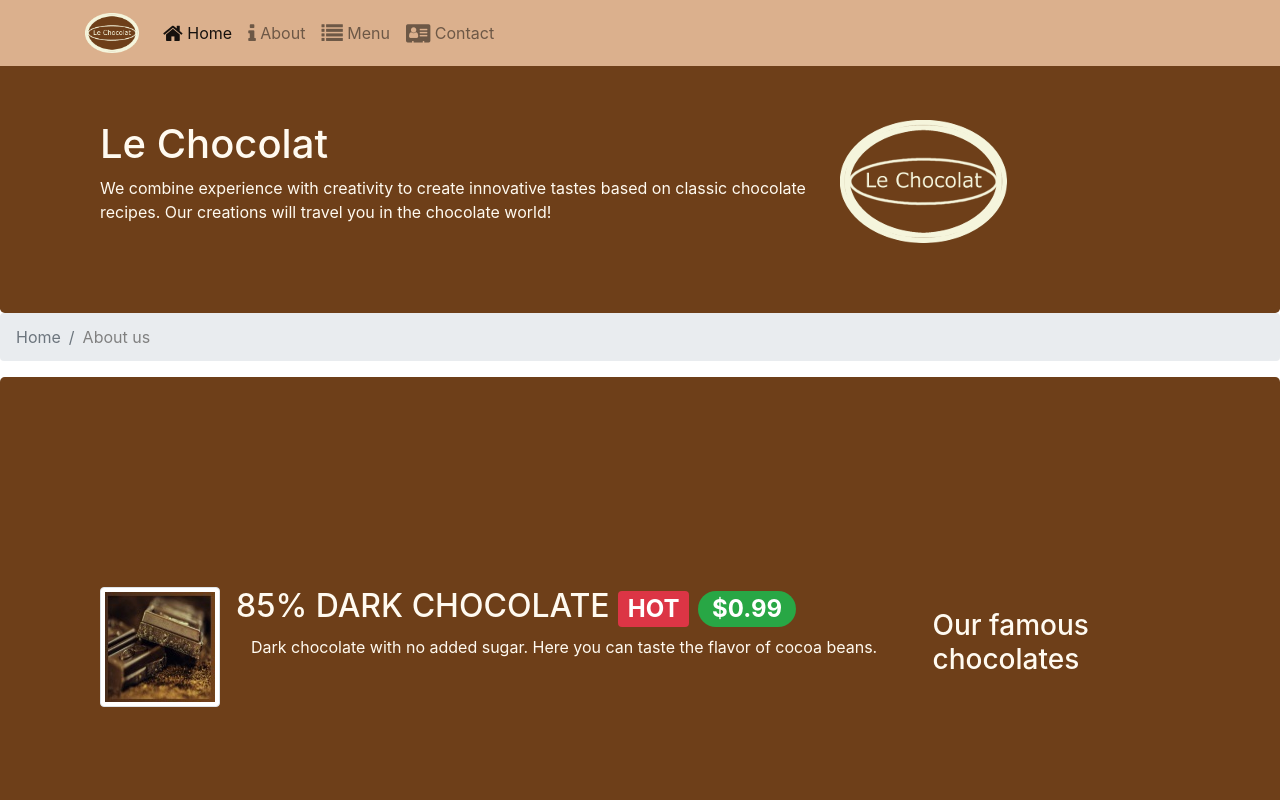
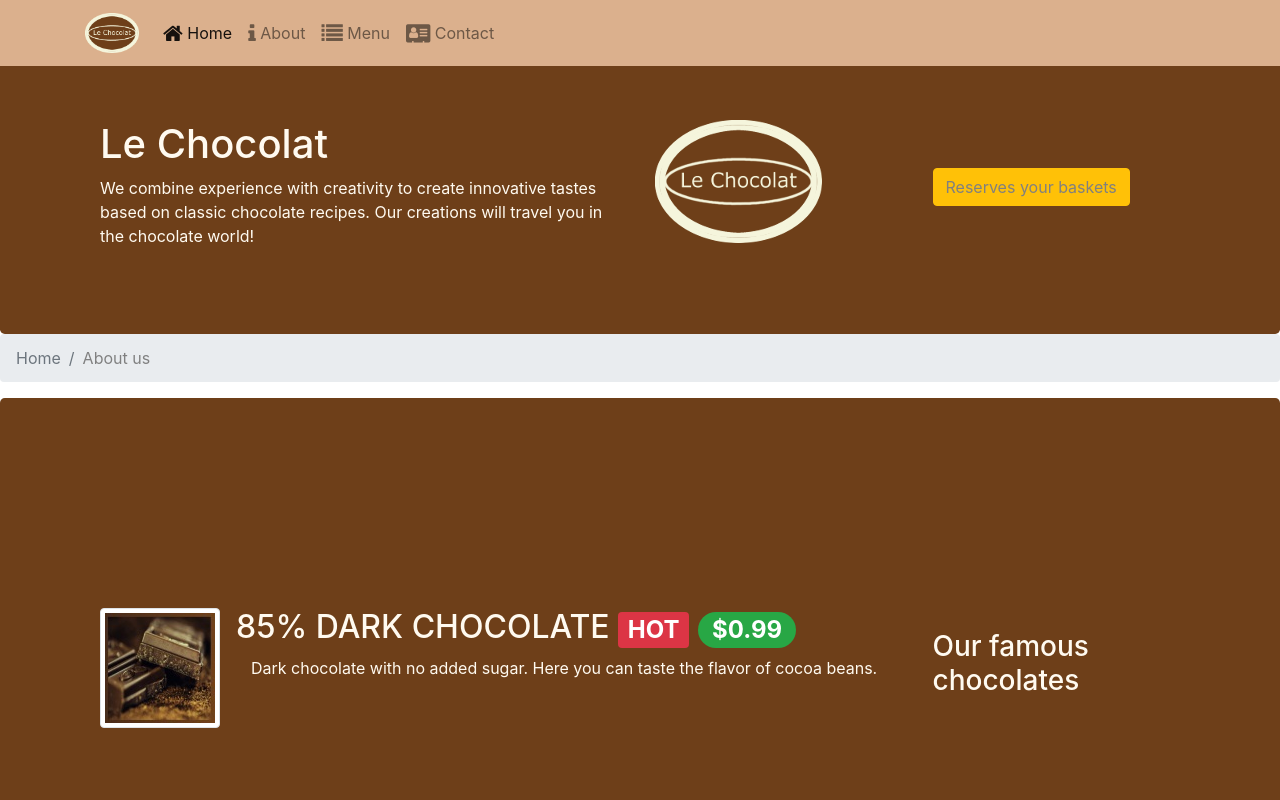
Before and after one commit to GeorgiaDemiri/LeChocolatFinal, a website: page index.html in a window 1280 px wide. Shown: the top 800 px of the page. Drawn offline with nearby package versions, Linux system fonts and the light colour scheme.

Commit message:
Assignment 9 Task 2

```diff
--- a/index.html
+++ b/index.html
@@ -42,15 +42,21 @@
     <header class="jumbotron">
         <div class="container">
             <div class="row row-header">
-                <div class="col-12 col-sm-8">
+                <div class="col-6 .col-6">
                     <h1>Le Chocolat</h1>
                     <p>We combine experience with creativity to create innovative tastes based on classic chocolate
                         recipes. Our creations will travel you in the chocolate world!</p>
                 </div>
-                <div class="col col-sm">
+                <div class="col-3 .col-3">
                     <img src="images/logo.png" class="img-fluid"> </div>
+
+                <div class="col-3 .col-3">
+                    <br><br>
+                    <a class="btn btn-warning" href="#form1" role="button">Reserves your baskets</a>
+                    <br>
+                </div>
+
             </div>
-        </div>
     </header>
     <nav aria-label="breadcrumb">
         <ol class="breadcrumb">
@@ -68,7 +74,8 @@
                     <div class="media">
                         <img class="d-flex mr-3 img-thumbnail align-self-center" src="images/dark85.jpg" alt="85% DARK CHOCOLATE">
                         <div class="media-body">
-                            <h2 class="mt-0">85% DARK CHOCOLATE&nbsp;<span class="badge badge-danger"> HOT </span>&nbsp;<span class="badge badge-pill badge-success">
+                            <h2 class="mt-0">85% DARK CHOCOLATE&nbsp;<span class="badge badge-danger"> HOT </span>&nbsp;<span
+                                    class="badge badge-pill badge-success">
                                     $0.99 </span></h2>
                             <p class="col d-none d-md-block">Dark chocolate with no added sugar.
                                 Here you can taste the flavor of cocoa beans.</p>
@@ -86,7 +93,8 @@
                     <div class="media">
                         <img class="d-flex mr-3 img-thumbnail align-self-center" src="images/promotion.jpg" alt="WEEK’S OFFER">
                         <div class="media-body">
-                            <h2 class="mt-0">Our basket&nbsp;<span class="badge badge-danger">NEW</span>&nbsp;<span class="badge badge-pill badge-success">
+                            <h2 class="mt-0">Our basket&nbsp;<span class="badge badge-danger">NEW</span>&nbsp;<span
+                                    class="badge badge-pill badge-success">
                                     $4.99 </span></h2>
                             <p class="col d-none d-md-block">This week we offer a basket with 10 delicious chocolates!
                             </p>
@@ -124,8 +132,7 @@
     </card>
     <br>
 
-
-    <form class="container">
+    <form class="container" id="form1">
 
         <fieldset class="form-check">
             <div class="form-row">
@@ -189,12 +196,16 @@
 
         </fieldset>
         <div class="container form-group row">
-                <div class="col-12">
-                    <button type="submit" class="btn btn-primary">Send Feedback</button>
-                </div>
+            <div class="col-12">
+                <button type="submit" class="btn btn-primary">Send Feedback</button>
             </div>
         </div>
+        </div>
     </form>
+    <script>
+
+    function form (){document.getElementById ("form").style.visibility="hidden"};
+    </script>
     <footer class="footer">
         <div class="container">
             <div class="row">
```
